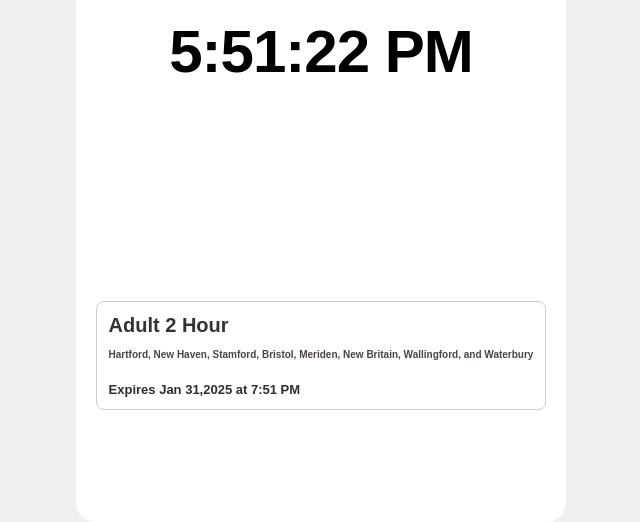
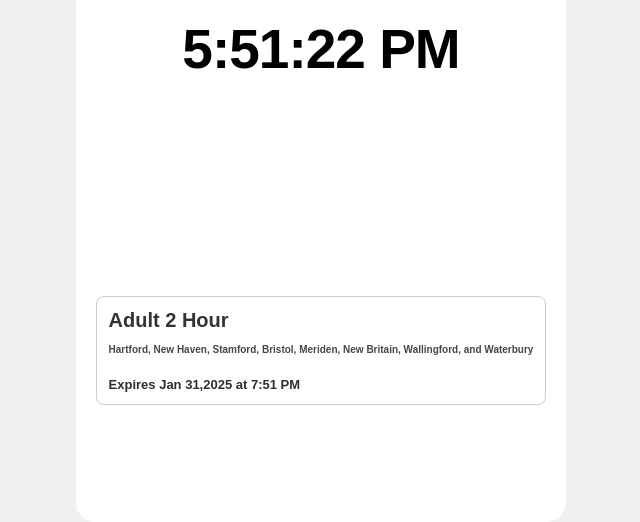
Before and after one commit to Chris932/TransitSite, a plain HTML site: page index.html in a window 1280 px wide. Shown: the part 318-840 px from the top of the page, without its empty margins (319-959 px from the left). Drawn offline with Linux system fonts and the light colour scheme.

Commit message:
Font size change

```diff
--- a/index.html
+++ b/index.html
@@ -51,7 +51,7 @@
         }
 
         .timer {
-            font-size: 60px;
+            font-size: 55px;
             font-weight: bold;
             margin-bottom: 20px;
             letter-spacing: -1px;
```
